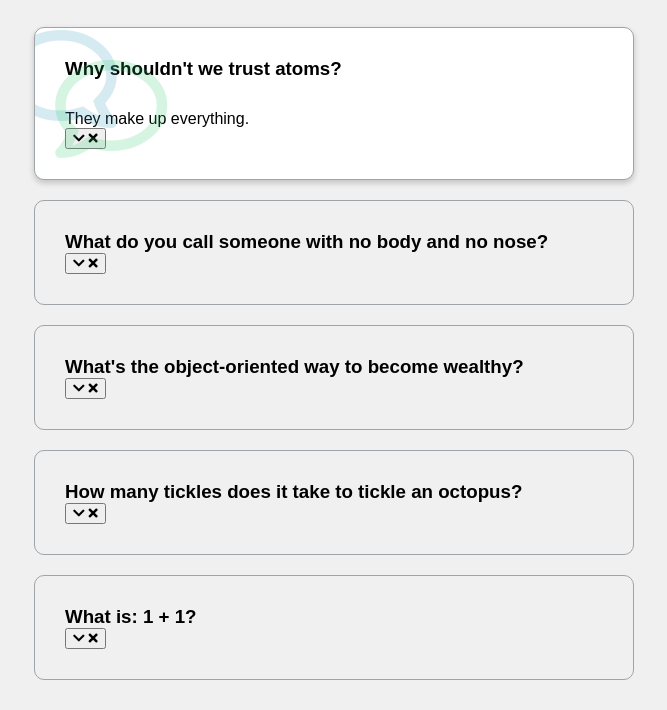
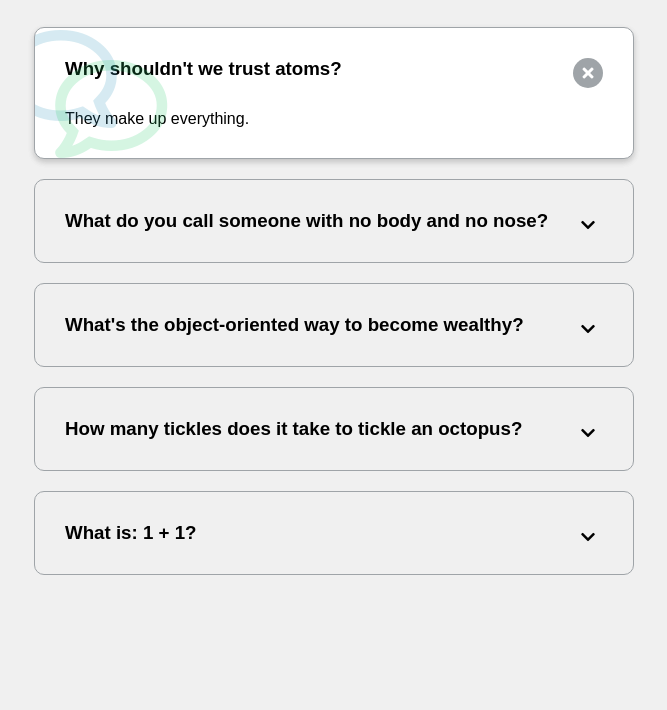
Before and after one commit to soupy96/day12-faq-collapse, a plain HTML site: page index.html in a window 1280 px wide. Shown: the part 90-800 px from the top of the page, without its empty margins (306-973 px from the left). Drawn offline with Linux system fonts and the light colour scheme; a web font is replaced by a local one.

Commit message:
added the js to toggle the faq box

```diff
--- a/script.js
+++ b/script.js
@@ -0,0 +1,7 @@
+const buttons = document.querySelectorAll('.faq-toggle');
+
+buttons.forEach(e => {
+    e.addEventListener('click', (event) => {
+        e.parentNode.classList.toggle('active')
+    }
+)});
--- a/style.css
+++ b/style.css
@@ -67,3 +67,41 @@ h1 {
 .faq.active .faq-text {
   display: block;
 }
+
+.faq-toggle {
+  background-color: transparent;
+  border: 0;
+  border-radius: 50%;
+  cursor: pointer;
+  display: flex;
+  align-items: center;
+  justify-content: center;
+  font-size: 16px;
+  padding: 0;
+  position: absolute;
+  top: 30px;
+  right: 30px;
+  height: 30px;
+  width: 30px;
+}
+
+.faq-toggle:focus {
+  outline: 0;
+}
+
+.faq-toggle .fa-times {
+  display: none;
+}
+
+.faq.active .faq-toggle .fa-times {
+  display: block;
+  color: #ffffff;
+}
+
+.faq.active .faq-toggle .fa-chevron-down {
+  display: none;
+}
+
+.faq.active .faq-toggle {
+  background-color: #9fa4a8;
+}
```
